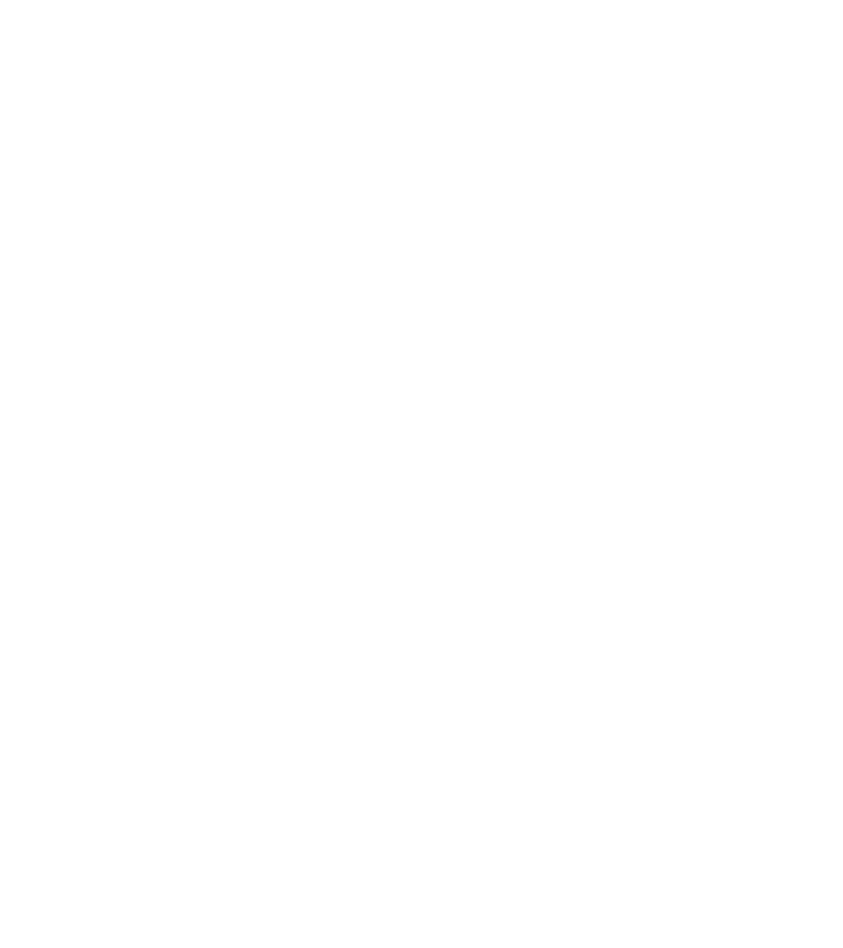
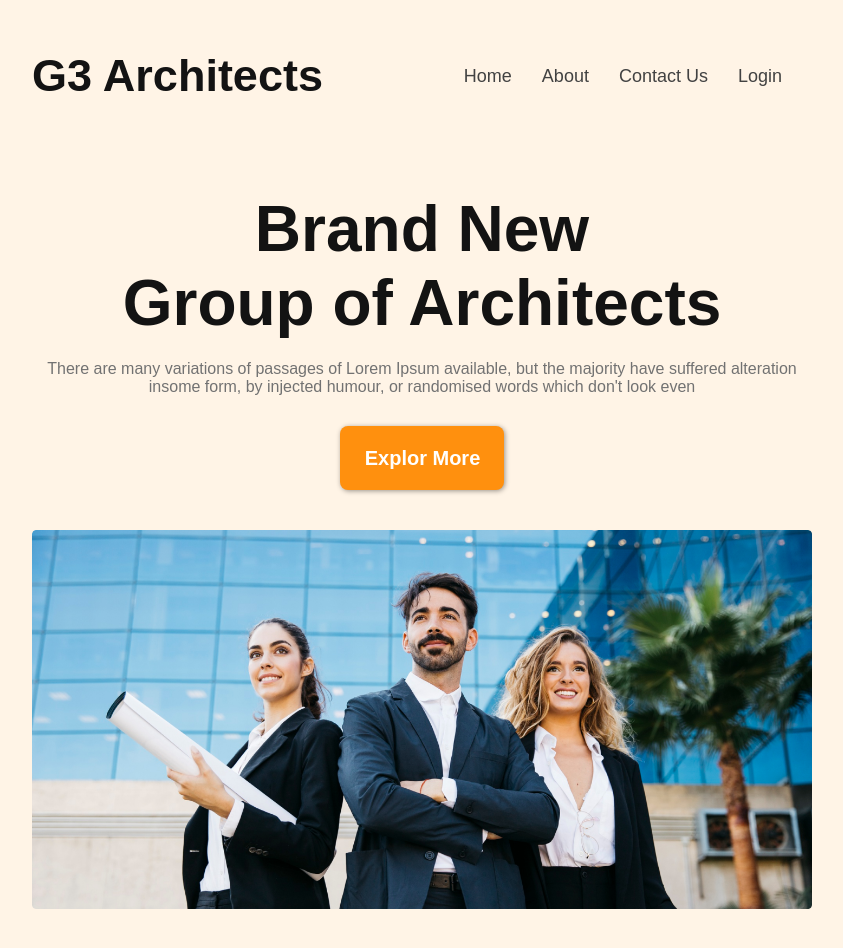
Before and after one commit to nuirshir/Architects-Website, a plain HTML site: page index.html in a window 1280 px wide. Shown: the whole page, without its empty margins (218-1061 px from the left). Before the commit the page ends 800 px from the top, so only its background shows below. Drawn offline with Linux system fonts and the light colour scheme.

Commit message:
header done

```diff
--- /dev/null
+++ b/header.css
@@ -0,0 +1,117 @@
+*{
+    margin: 0%;
+    font-family: 'Work Sans', sans-serif;
+}
+@import url('https://fonts.googleapis.com/css2?family=Open+Sans:wght@800&family=Work+Sans:ital,wght@0,400;0,500;0,600;0,700;1,800&display=swap');
+
+
+header{
+    background: rgba(255, 144, 14, 0.10);
+    padding: 50px 250px;
+}
+
+nav{
+    display: flex;
+    justify-content: space-between;
+}
+.nav-c {
+    display: flex;
+    align-items: center;
+}
+nav > h3 {
+    color: #131313;
+    font-size: 45px;
+    font-weight: 700;
+}
+
+.nav-c li {
+    list-style: none;
+}
+.nav-c a{
+    text-decoration: none;
+    margin-right: 30px;
+    color: #424242;
+    font-size: 18px;
+    font-weight: 500;
+}
+.nav-c a:hover{
+    padding: 3.5px 10px 2.1px;
+    color: black;
+    box-shadow: 1px 1px 5px black;
+    border-radius: 30px;
+    background-color: #fccb61e0;
+}
+
+
+
+
+
+.header-contents {
+    margin: 90px auto 40px;
+    text-align: center;
+}
+.header-t {
+    color: #131313;
+    font-size: 64px;
+    font-weight: 700;
+}
+.header-p {
+    color: #727272;
+    font-size: 16px;
+    font-weight: 400;
+    line-break: 2px;
+    padding: 20px 0 30px;
+}
+.header-i {
+    width: 100%;
+}
+
+
+.but{
+    color: #FFF;
+    text-align: center;
+    font-size: 20px;
+    font-weight: 600;
+    border-radius: 8px;
+    background: #FF900E;
+    padding: 21px 24px 20px 25px;
+    border: none;
+    box-shadow: 1px 1px 5px rgba(0, 0, 0, 0.404)  ;
+    cursor: pointer;
+}
+
+
+
+@media screen and (max-width:576px) {
+    header {
+        padding: 20px;
+    }
+    nav{
+        display: flex;
+        justify-content: space-between;
+        flex-direction: column;
+    }
+    nav > h3 {
+        font-size: 30px;
+        margin-bottom: 10px;
+    }
+    .nav-c a{
+        margin-right: 25px;
+    }
+    .header-t {
+        font-size: 40px;
+    }
+    .header-p {
+        font-size: 10px;
+    }
+    .header-contents {
+        width: auto;
+    }
+}
+
+@media screen and (min-width:576px) and (max-width:960px) {
+    header {
+        padding: 20px;
+    }
+
+}
--- a/index.html
+++ b/index.html
@@ -5,11 +5,41 @@
     <meta http-equiv="X-UA-Compatible" content="IE=edge">
     <meta name="viewport" content="width=device-width, initial-scale=1.0">
 
-    <link rel="stylesheet" href="style.css">
+    <link rel="stylesheet" href="header.css">
     <title>Architects Website</title>
 
 </head>
 <body>
 
+    <header>
+
+        <nav>
+            <h3>G3 Architects</h3>
+            <div class="nav-c">
+                <li><a href="">Home</a></li>
+                <li><a href="">About</a></li>
+                <li><a href="">Contact Us</a></li>
+                <li><a href="">Login</a></li>
+            </div>
+        </nav>
+
+        <div class="header-container">
+            <div class="header-contents">
+            <h3 class="header-t">Brand New<br>Group of Architects</h3>
+            <p class="header-p">There are many variations of passages of Lorem Ipsum available, but the majority have suffered alteration insome form, by injected humour, or randomised words which don't look even</p>
+            <button class="but">Explor More</button>
+            </div>
+            <img src="images/banner.png" alt="" class="header-i">
+        </div>
+
+    </header>
+
+
+
+
+
+
+
+
 </body>
 </html>
--- a/style.css
+++ /dev/null
@@ -1,9 +0,0 @@
-*{
-    margin: 0%;
-}
-
-
-body {
-    width: 2000px;
-    height: auto;
-}
```
